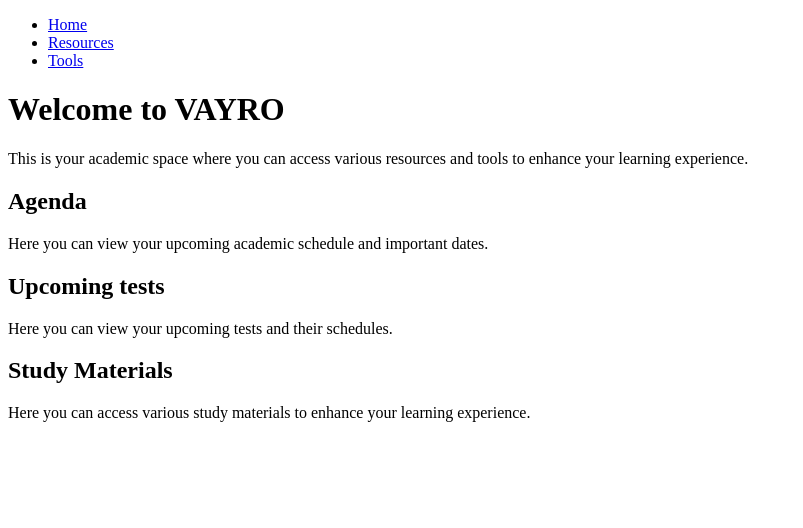
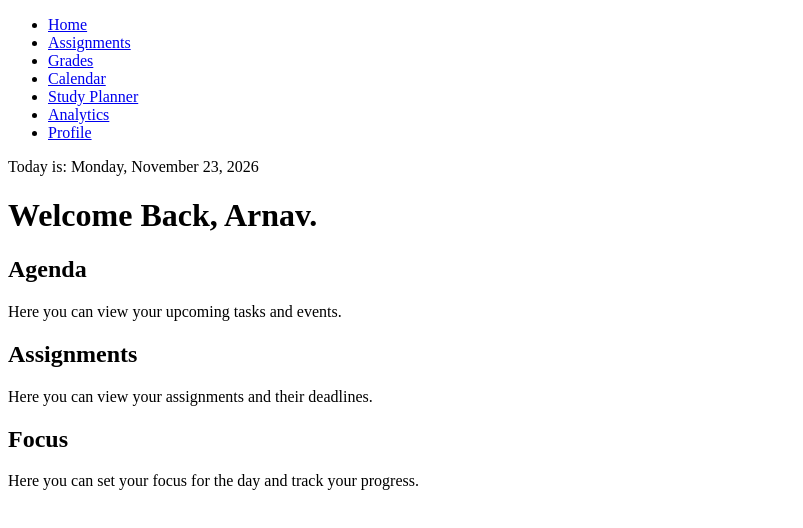
Before and after one commit to arnavseth12/VAYRO, a plain HTML site: page index.html in a window 1280 px wide. Shown: the whole page, without its empty margins (0-803 px from the left). Drawn offline with Linux system fonts and the light colour scheme.

Commit message:
feat: add academic dashboard navigation and date display

```diff
--- a/index.html
+++ b/index.html
@@ -1,6 +1,7 @@
 <!DOCTYPE html>
 <html lang="en">
 <head>
+  <link rel="stylesheet" href="styles.css">
   <meta charset="UTF-8">
   <meta name="viewport" content="width=device-width, initial-scale=1.0">
   <title>VAYRO | Your Academic Space</title>
@@ -8,36 +9,39 @@
 <body>
     <nav>
     <ul>
-      <li><a href="#home">Home</a></li>
-      <li><a href="#resources">Resources</a></li>
-      <li><a href="#tools">Tools</a></li>
+      <li><a href="index.html">Home</a></li>
+      <li><a href="#assignments">Assignments</a></li>
+      <li><a href="#grades">Grades</a></li>
+      <li><a href="#calendar">Calendar</a></li>
+      <li><a href="#study-planner">Study Planner</a></li>
+      <li><a href="#analytics">Analytics</a></li>
+      <li><a href="#profile">Profile</a></li>
     </ul>
   </nav>
-
+<!-- Header section -->
   <header>
-    <h1>Welcome to VAYRO</h1>
+    <p> Today is: <span id="date-display"></span></p>
+    <h1>Welcome Back, Arnav.</h1>
   </header>
 
   <main>
-
-    <p>This is your academic space where you can access various resources and tools to enhance your learning experience.</p>
-
     <section id="agenda">
       <h2>Agenda</h2>
-      <p>Here you can view your upcoming academic schedule and important dates.</p>
+      <p>Here you can view your upcoming tasks and events.</p>
+    </section>
+    <section id="assignments">
+      <h2>Assignments</h2>
+      <p>Here you can view your assignments and their deadlines.</p>
+    </section>
+    <section id="focus">
+      <h2>Focus</h2>
+      <p>Here you can set your focus for the day and track your progress.</p>
     </section>
 
-    <section id="upcoming">
-      <h2>Upcoming tests</h2>
-      <p>Here you can view your upcoming tests and their schedules.</p>
-    </section>
-
-    <section id="studymaterials">
-      <h2>Study Materials</h2>
-      <p>Here you can access various study materials to enhance your learning experience.</p>
-    </section>
 
   </main>
 
+
+  <script src="myscripts.js"></script>
 </body>
 </html>
--- /dev/null
+++ b/myscripts.js
@@ -0,0 +1,6 @@
+// get current date
+const today = new Date();
+
+
+const formattedDate = today.toLocaleDateString('en-US', {weekday: 'long', year: 'numeric', month: 'long', day: 'numeric'});
+document.getElementById('date-display').textContent = formattedDate;
```
Also changed, not shown: styles.css (added).
